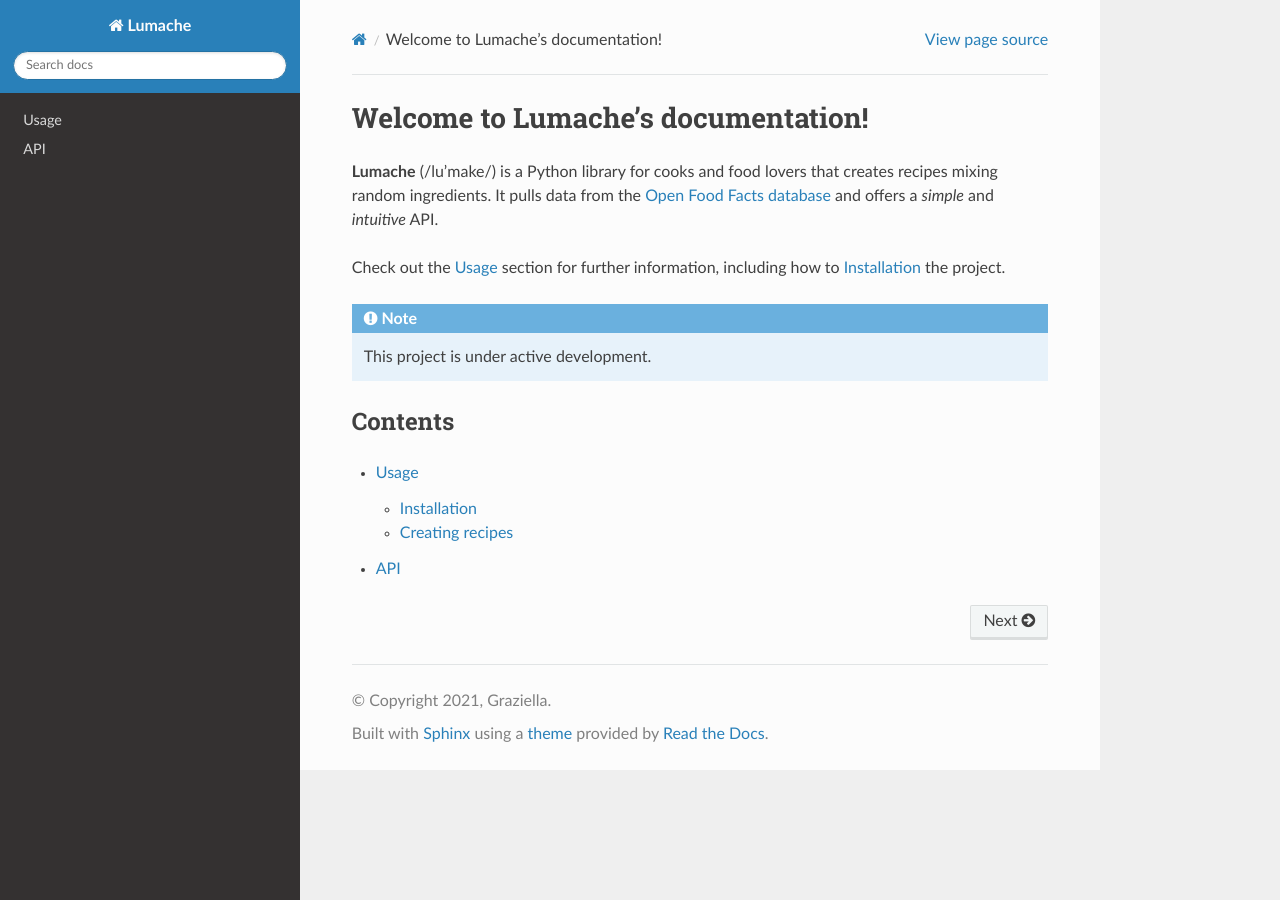
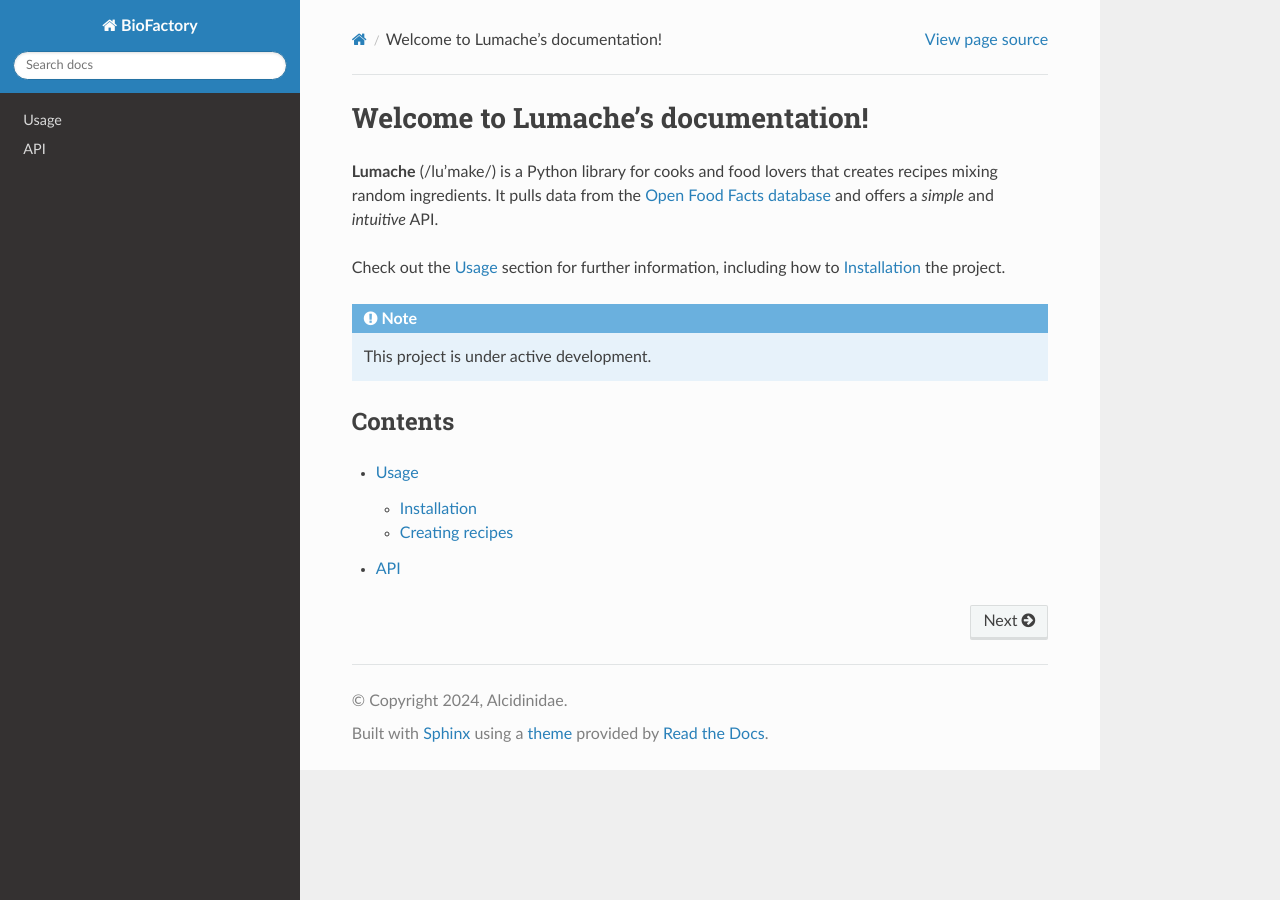
Before and after one commit to josephcamire/biofactory_build, a Sphinx documentation site: the page built from docs/source/index.rst, in a window 1280 px wide. Built offline with Sphinx 7.4.7 and the Read the Docs theme 3.1.0, drawn with Linux system fonts in a browser that asks for light colours.

Commit message:
Update conf.py

```diff
--- a/docs/source/conf.py
+++ b/docs/source/conf.py
@@ -2,9 +2,9 @@
 
 # -- Project information
 
-project = 'Lumache'
-copyright = '2021, Graziella'
-author = 'Graziella'
+project = 'BioFactory'
+copyright = '2024, Alcidinidae'
+author = 'Alcidinidae'
 
 release = '0.1'
 version = '0.1.0'
```
